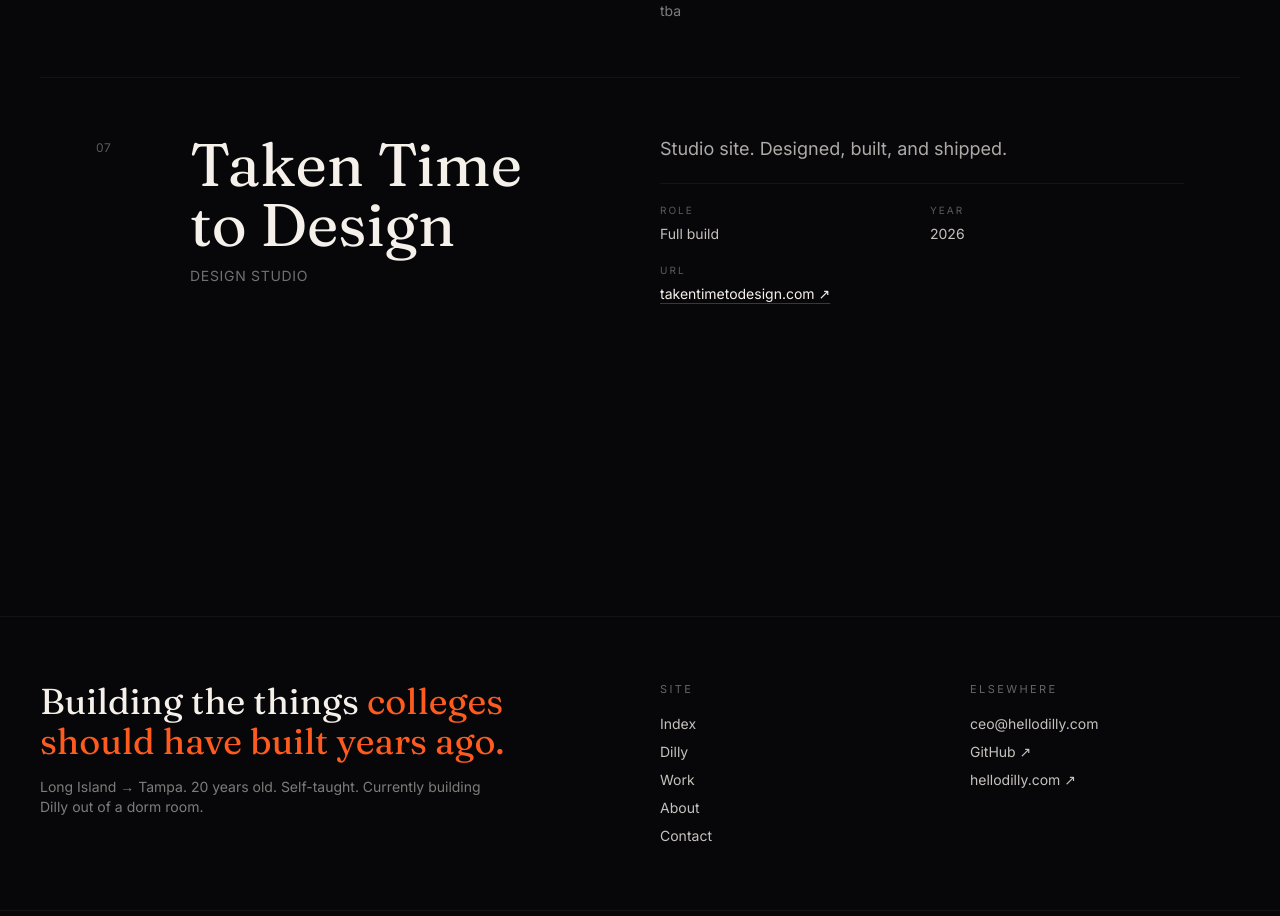
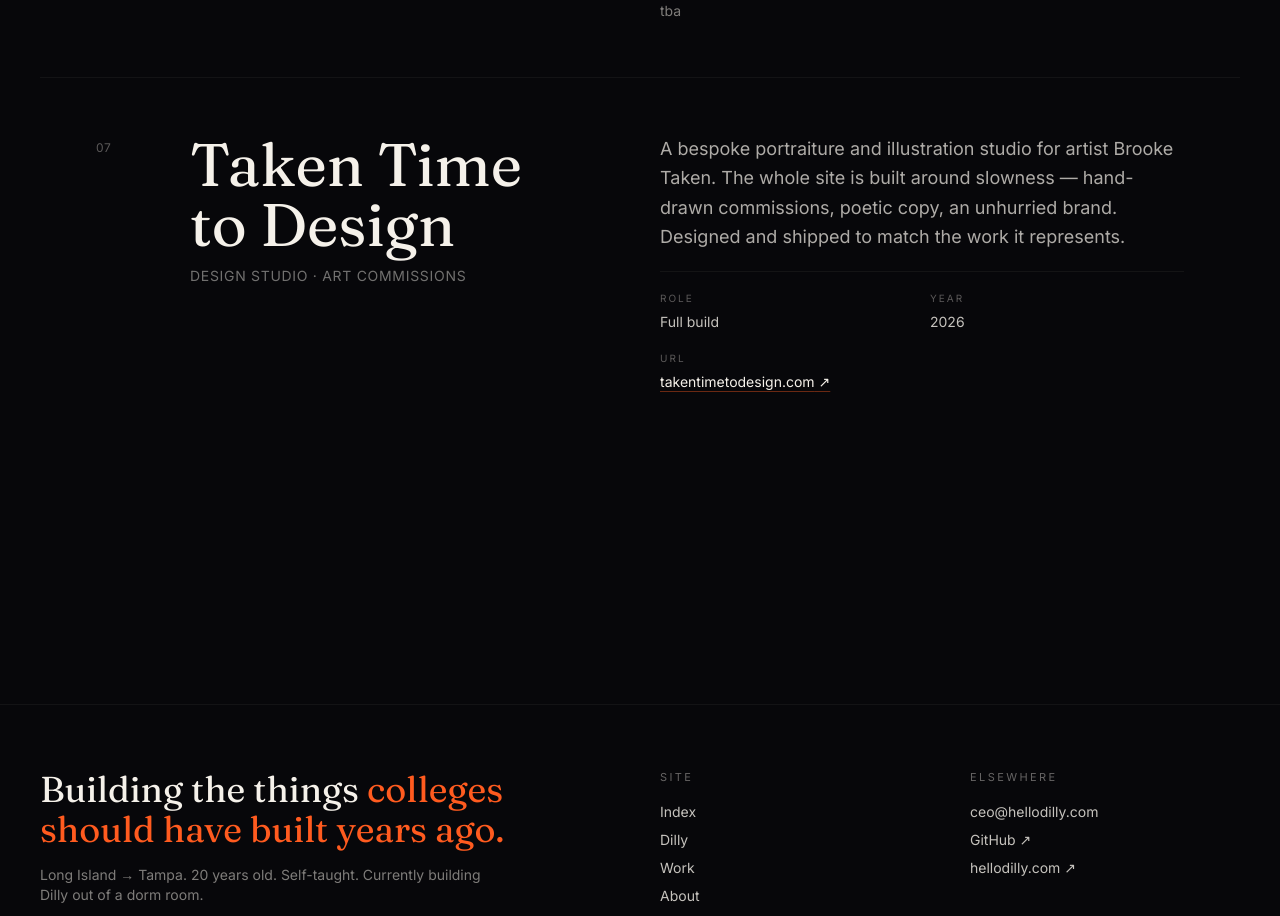
Before and after one commit to Dilan1234321/dilankochhar.com, a Next.js app: page /work in a window 1280 px wide. Shown: the part 2485-3401 px from the top of the page. Built offline with nearby package versions, Linux system fonts and the light colour scheme.

Commit message:
Update Taken Time to Design: real description based on live site content

```diff
--- a/app/work/page.tsx
+++ b/app/work/page.tsx
@@ -76,8 +76,8 @@ const projects = [
     year: "2026",
     url: "takentimetodesign.com",
     href: "https://takentimetodesign.com",
-    tag: "Design Studio",
-    body: "Studio site. Designed, built, and shipped.",
+    tag: "Design Studio · Art Commissions",
+    body: "A bespoke portraiture and illustration studio for artist Brooke Taken. The whole site is built around slowness — hand-drawn commissions, poetic copy, an unhurried brand. Designed and shipped to match the work it represents.",
     status: "live",
   },
 ];
```
